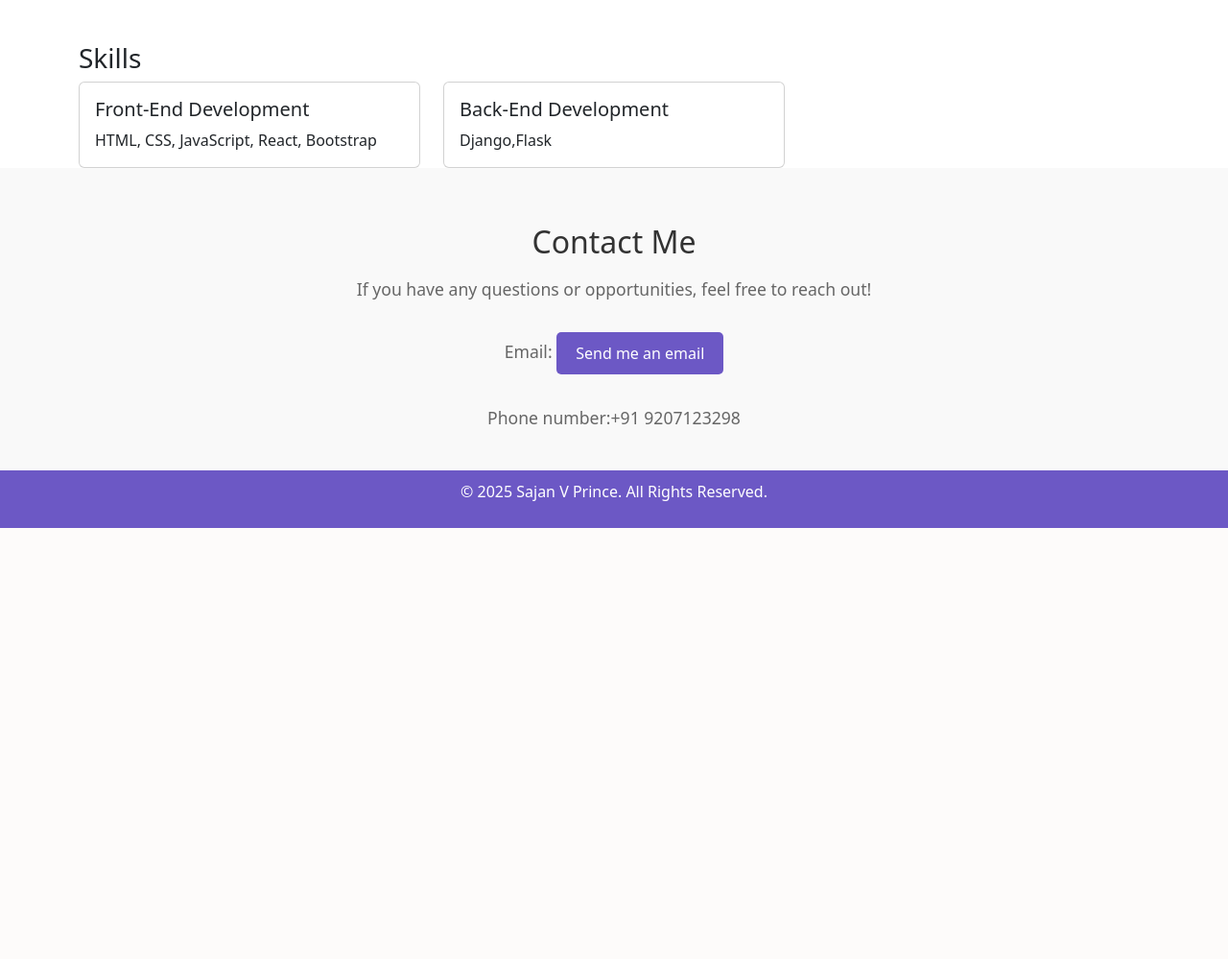
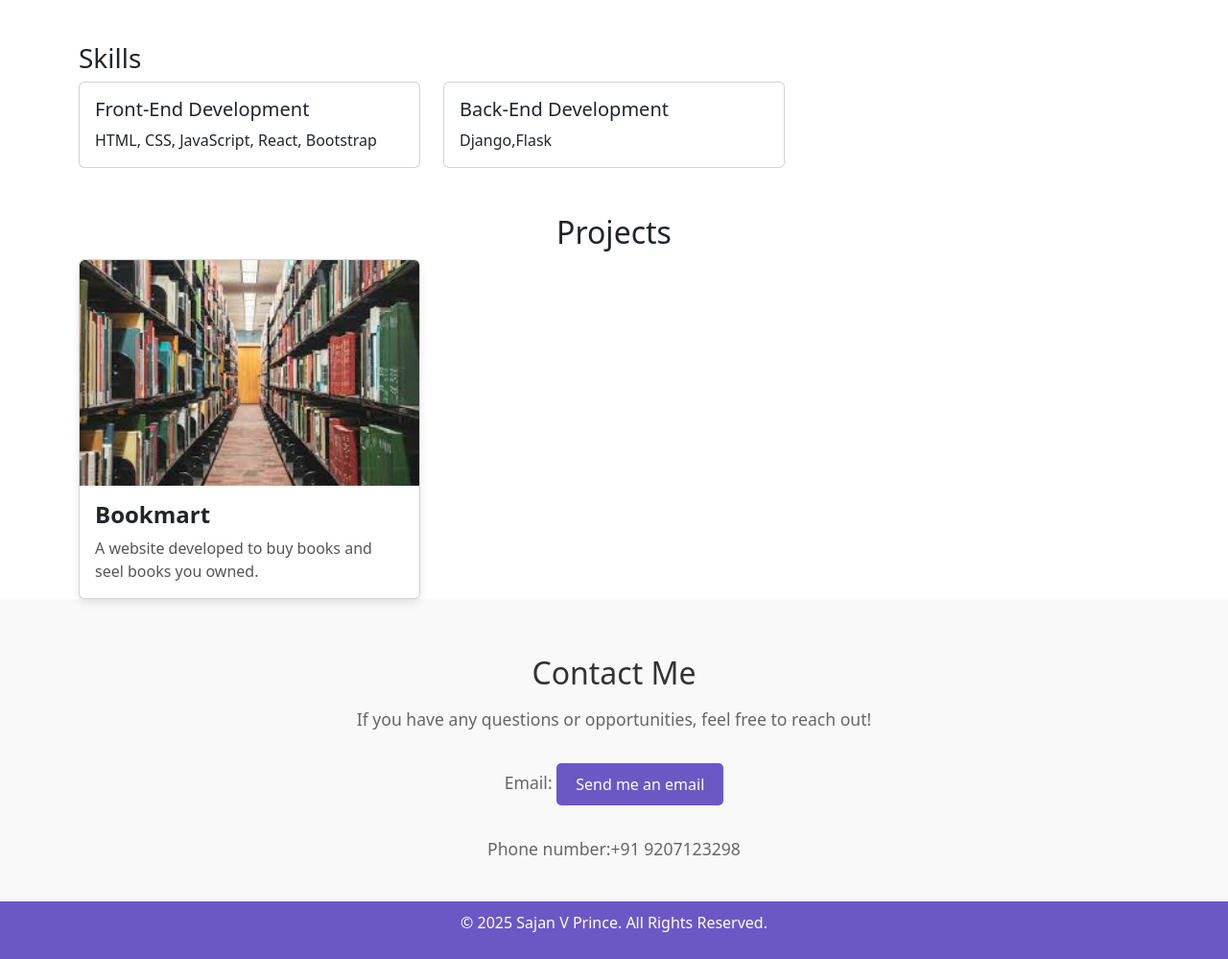
Before and after one commit to SajanVPrince/portfolio, a Flask app: page / in a window 1280 px wide. Shown: the part 962-1961 px from the top of the page at 96% size. Before the commit the page ends 1512 px from the top, so only its background shows below. Run offline with Flask 3, Linux system fonts and the light colour scheme; some libraries are stand-ins or nearby versions.

Commit message:
completed

```diff
--- a/portfolio/static/css/style.css
+++ b/portfolio/static/css/style.css
@@ -106,6 +106,41 @@ footer {
     padding: 10px 0;
 }
 
+.card-custom {
+    border: none;
+    border-radius: 10px;
+    overflow: hidden;
+    box-shadow: 0 4px 8px rgba(0, 0, 0, 0.1);
+    /* transition: transform 0.3s ease, box-shadow 0.3s ease; */
+}
+.card-custom:hover {
+    /* transform: translateY(-10px); */
+    box-shadow: 0 12px 24px rgba(0, 0, 0, 0.2);
+}
+.card-custom img {
+    width: 100%;
+    height: 100%;
+    object-fit: cover;
+    transition: transform 0.2s ease;
+}
+.card-custom:hover img {
+    transform: scale(1.05);
+}
+.card-body-custom {
+    padding: 15px;
+    background-color: #fff;
+}
+.card-title-custom {
+    font-size: 1.5rem;
+    font-weight: bold;
+    margin-bottom: 10px;
+}
+.card-text-custom {
+    font-size: 1rem;
+    color: #555;
+}
+
+
 
 @media screen and (max-width: 1430px){
     .image1 {
--- a/portfolio/templates/index.html
+++ b/portfolio/templates/index.html
@@ -28,11 +28,11 @@
              <div class="container" id="social">
               <h6 style="color: blue;">Connect With ME!</h6>
               <div class="social-icons">
-                  <a href="#"><i class="fa-brands fa-github"></i></a>
-                  <a href="#"><i class="fa-brands fa-facebook"></i></a>
-                  <a href="#"><i class="fa-brands fa-instagram"></i></a>
-                  <a href="#"><i class="fa-solid fa-x"></i></a>
-                  <a href="#"><i class="fa-brands fa-linkedin"></i></a>
+                  <a href="https://github.com/SajanVPrince"><i class="fa-brands fa-github"></i></a>
+                  <a href="https://www.facebook.com/share/1EhKVNeqU5/"><i class="fa-brands fa-facebook"></i></a>
+                  <a href="https://www.instagram.com/sajan.v.prince?igsh=bHUyYnN2ajVqYzYy"><i class="fa-brands fa-instagram"></i></a>
+                  <a href="https://x.com/SAJANVPRINCE3?s=08"><i class="fa-solid fa-x"></i></a>
+                  <a href="https://www.linkedin.com/in/sajan-v-prince-294154331?utm_source=share&utm_campaign=share_via&utm_content=profile&utm_medium=android_app"><i class="fa-brands fa-linkedin"></i></a>
               </div>
           </div>
       </div>
@@ -62,7 +62,7 @@
             </tr>
           </tbody>
         </table>
-        <a href="" class="btn btn-outline-warning">Download Resume</a>
+        <a href="{{ url_for('static', filename='img/resume.pdf') }}" class="btn btn-outline-warning">Download Resume</a>
       </div>
 
       <div class="container mt-5">
@@ -86,11 +86,23 @@
           </div>
         </div>
       </div>
-
-      <div class="container">
-
-      </div>
-
+      <div class="container mt-5">
+      <div class="row " id="prj">
+        <div class="col-md-12 text-center">
+            <h2>Projects</h2>
+        </div>
+                <div class="col-lg-4">
+                <div class="card card-custom">
+                    <img src="{{url_for('static',filename='img/bookmart.jfif')}}" alt="Image" class="card-img-top">
+                    <div class="card-body card-body-custom">
+                    <h5 class="card-title card-title-custom">Bookmart</h5>
+                    <p class="card-text card-text-custom">A website developed to buy books and seel books you owned.</p>
+                    </div>
+                </div>
+        </div>
+    </div>
+</div>
+</div>
       <div id="contact" class="contact">
         <div class="container mt-5">
             <h2>Contact Me</h2>
```
Also changed, not shown: 1 other file.
